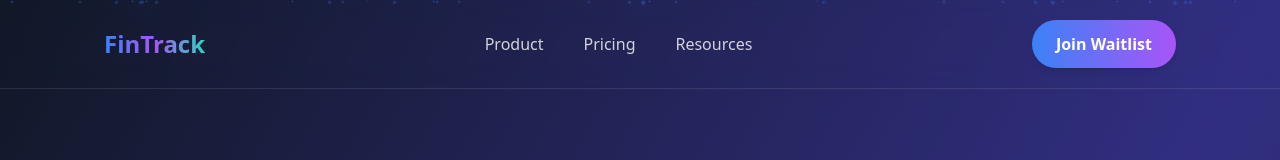
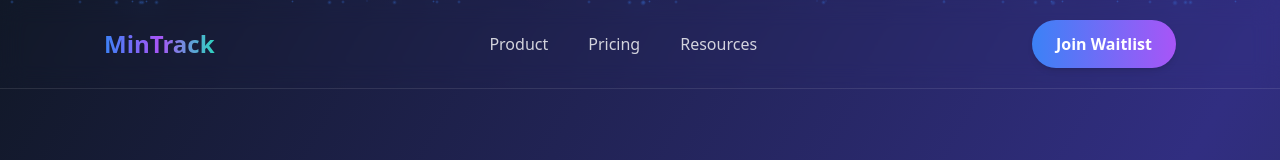
Before and after one commit to iyanuloluwa-Miracle/Mintrack, a Vue app: page / in a window 1280 px wide. Shown: the top 160 px of the page. Built offline with nearby package versions, Linux system fonts and the light colour scheme.

Commit message:
feat: navbar title change

```diff
--- a/src/components/NavBar.vue
+++ b/src/components/NavBar.vue
@@ -2,7 +2,7 @@
   <nav :class="scrolled ? 'bg-opacity-95' : 'bg-opacity-80'" class="fixed w-full py-5 backdrop-blur-md border-b border-white/10 z-50 transition ease">
     <div class="max-w-6xl mx-auto flex justify-between items-center px-10">
       <div class="font-extrabold text-2xl bg-gradient-to-r from-blue-500 via-purple-500 to-teal-400 bg-clip-text text-transparent">
-        FinTrack
+        MinTrack
       </div>
       <ul class="hidden md:flex space-x-10">
         <li v-for="link in links" :key="link.href">
```
